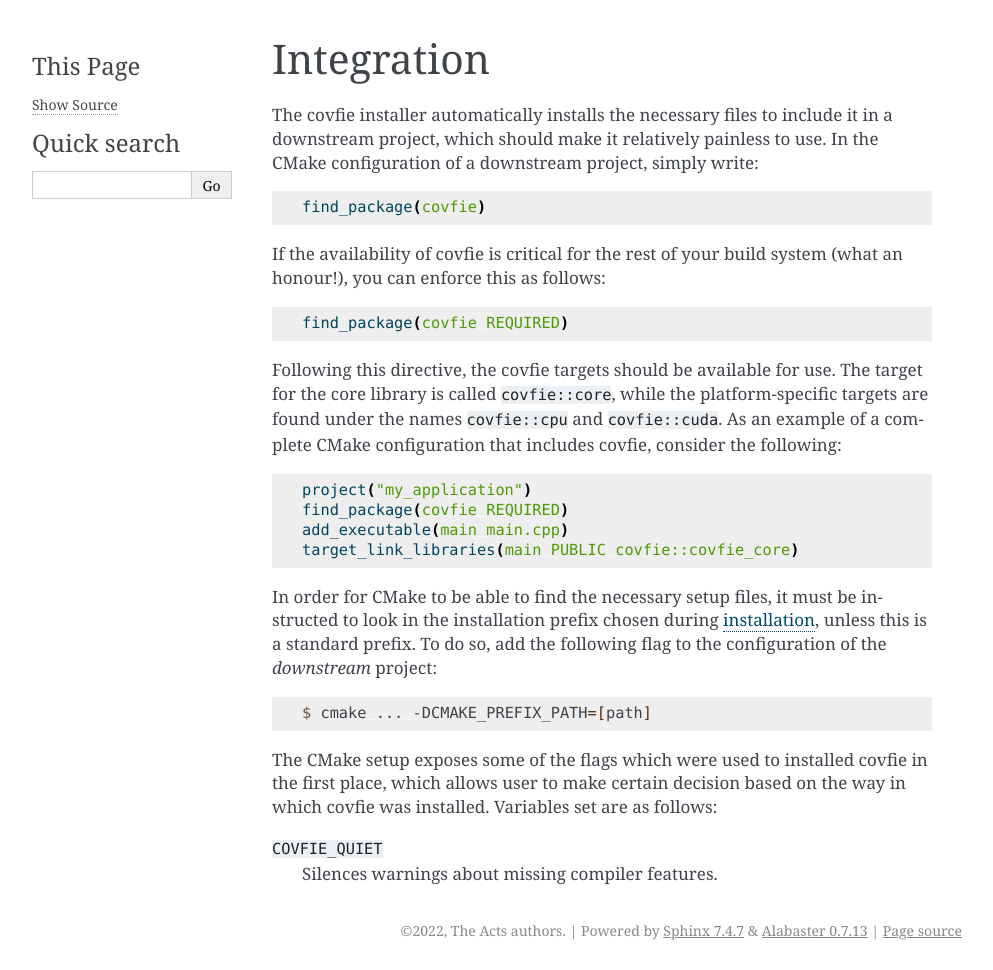
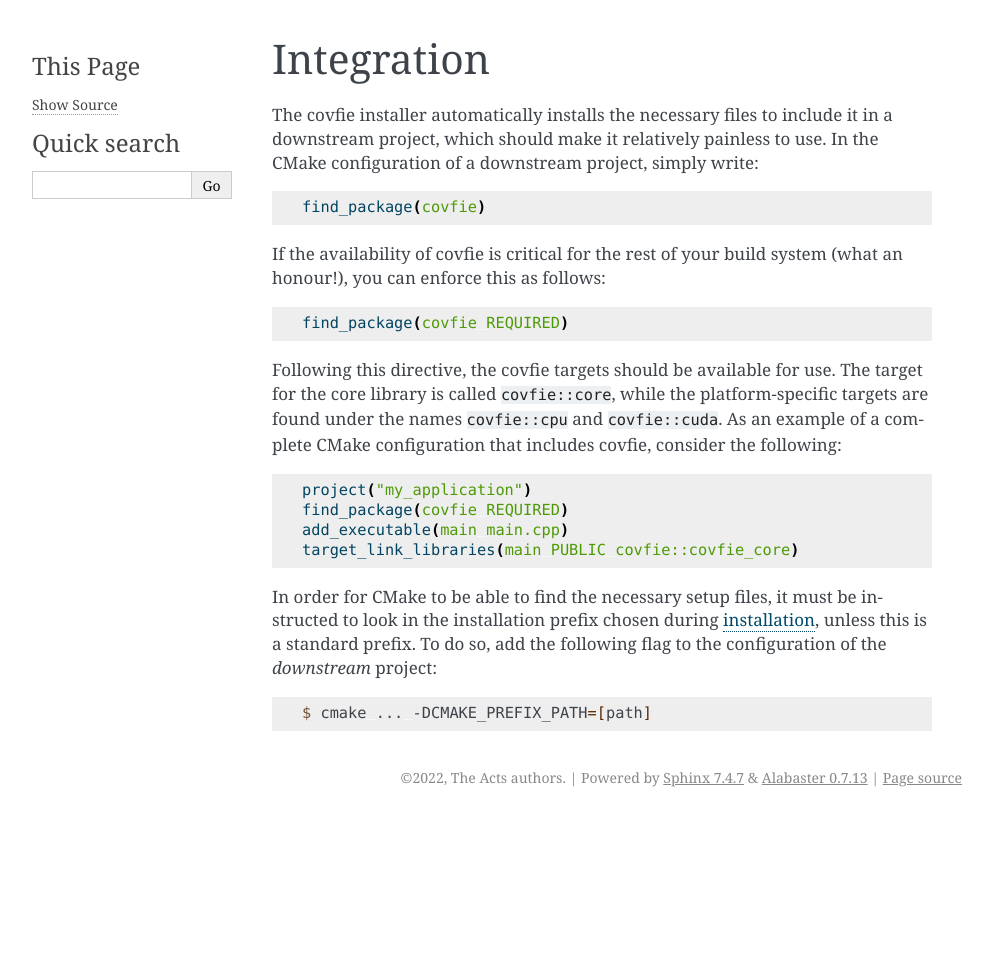
Before and after one commit to acts-project/covfie, a Sphinx documentation site: the page built from docs/user/integration.rst, in a window 1280 px wide. Shown: the whole page, without its empty margins (148-1141 px from the left). Built offline with Sphinx 7.4.7, drawn with Linux system fonts in a browser that asks for light colours; after the commit the page ends 900 px from its top, so only the background shows below that.

Commit message:
Remove quiet setting about C++20 features
We now require all C++20 features to be enabled, so the `COVFIE_QUIET`
flag is no longer useful.

```diff
--- a/CMakeLists.txt
+++ b/CMakeLists.txt
@@ -19,12 +19,6 @@ option(COVFIE_BUILD_EXAMPLES "Build example executables.")
 option(COVFIE_PLATFORM_CPU "Enable building of CPU code." On)
 option(COVFIE_PLATFORM_OPENMP "Enable building of OpenMP code.")
 option(COVFIE_PLATFORM_CUDA "Enable building of CUDA code.")
-
-# Additional options that may be useful in some cases, such as CI.
-option(
-    COVFIE_QUIET
-    "Disable warnings about missing C++ features. Enabling this is strongly discouraged."
-)
 
 option(COVFIE_FAIL_ON_WARNINGS "Treat compiler warnings as errors.")
 
--- a/docs/user/integration.rst
+++ b/docs/user/integration.rst
@@ -37,10 +37,3 @@ flag to the configuration of the *downstream* project:
 .. code-block:: console
 
     $ cmake ... -DCMAKE_PREFIX_PATH=[path]
-
-The CMake setup exposes some of the flags which were used to installed covfie
-in the first place, which allows user to make certain decision based on the way
-in which covfie was installed. Variables set are as follows:
-
-:code:`COVFIE_QUIET`
-    Silences warnings about missing compiler features.
```
Also changed, not shown: 2 other files.
